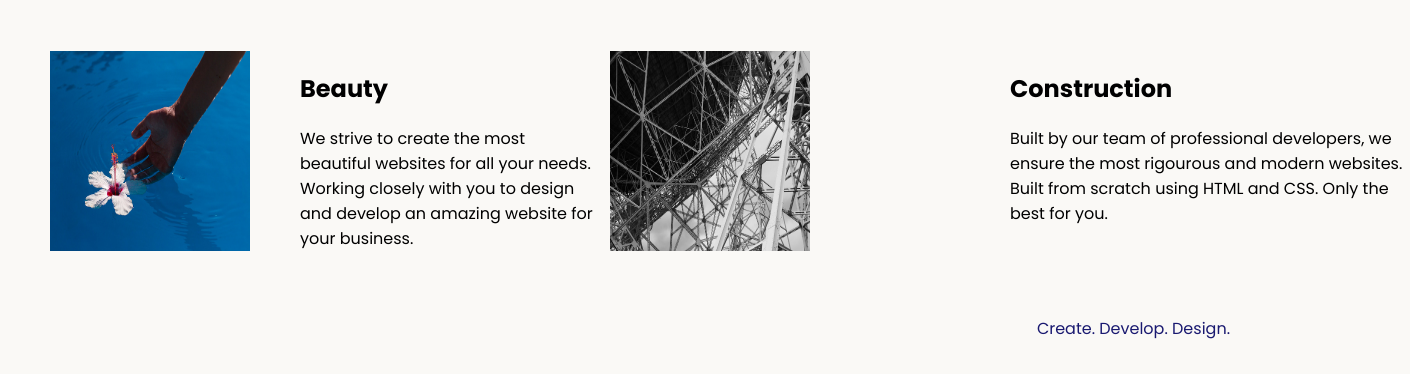
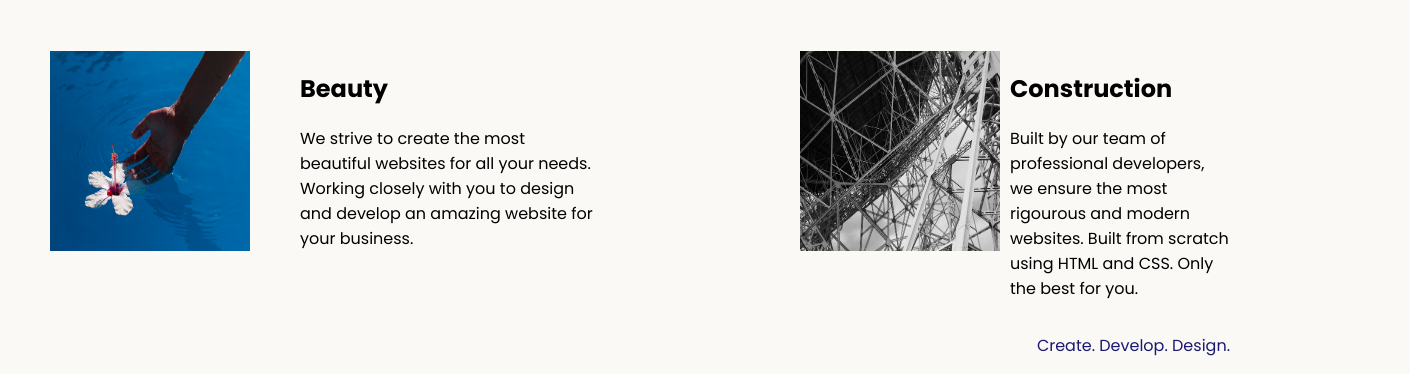
Before and after one commit to algoplutus1708/web-design-agency-website, a plain HTML site: page index.html in a window 1280 px wide. Shown: the part 453-827 px from the top of the page, 1410 px wide, since content can reach past the window. Drawn offline with Linux system fonts and the light colour scheme.

Commit message:
Position Fixed

```diff
--- a/style.css
+++ b/style.css
@@ -22,12 +22,10 @@ footer {
 
 .container{
   display:flex;
-  gap:10px;
+  gap:200px;
   justify-content:space-between;
 }
-/* img{
-  float:left;
-} */
+
 .container1{
   display:flex;
   justify-content: space-between;
@@ -35,7 +33,8 @@ footer {
 }
 .container2{
   display: flex;
-  justify-content: flex-end;
+  gap:10px;
+  justify-content: space-between;
 }
 
 .tile-image{
@@ -45,9 +44,9 @@ footer {
 .card-text{
   width:300px;
 }
-.right{
+/* .right{
   width:400px;
-}
+} */
 span{
   color: rgb(99, 14, 219);
 }
```
Also changed, not shown: 1 other file.
